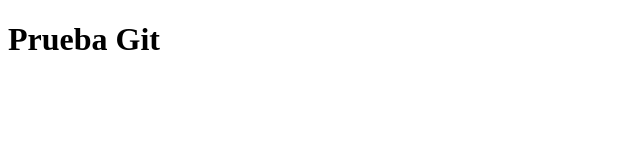
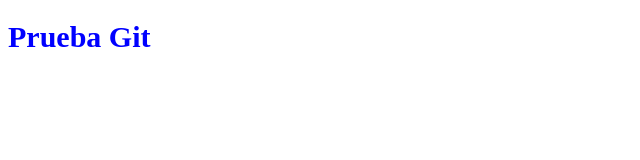
Before and after one commit to brunasso/gitPrueba, a plain HTML site: page index.html in a window 1280 px wide. Shown: the whole page, without its empty margins (0-640 px from the left). Drawn offline with Linux system fonts and the light colour scheme.

Commit message:
Update style.css

```diff
--- a/assets/css/style.css
+++ b/assets/css/style.css
@@ -1,11 +1,4 @@
-<<<<<<< HEAD
-/* Estilos */
-||||||| f8cb0ea
-/* Estilos */
-=======
-/* Estilos */
 .titulo{
     color: #0000ff;
     font-size: 30px;
 }
->>>>>>> pepe
```
